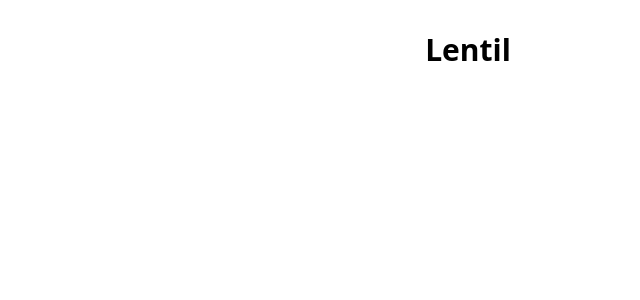
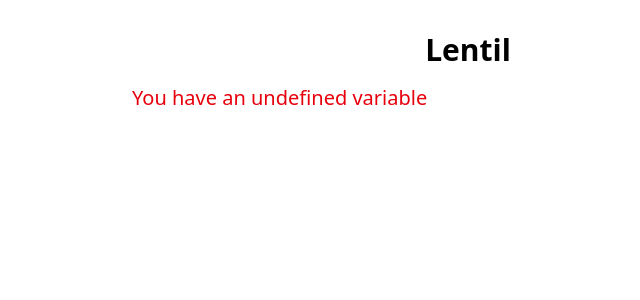
Before and after one commit to plamorg/lentil, a React (Vite) app in the folder frontend/: page / in a window 1280 px wide. Shown: the top 300 px of the page, without its empty margins (172-812 px from the left). Built offline with nearby package versions, Linux system fonts and the light colour scheme.

Commit message:
feat: add `ErrorMessage` component

```diff
--- a/frontend/src/App.tsx
+++ b/frontend/src/App.tsx
@@ -1,10 +1,14 @@
 import Header from "./Header.tsx"
+import ErrorMessage from "./ErrorMessage.tsx"
 
 export default function App() {
+  const errMsg = "You have an undefined variable";
+
   return (
     <>
-      <div className="h-screen w-full max-w-2xl m-auto mt-8">
+      <div className="h-screen w-full max-w-2xl m-auto mt-8 flex flex-col gap-4">
         <Header />
+        <ErrorMessage errMsg={errMsg} />
       </div>
     </>
   )
--- /dev/null
+++ b/frontend/src/ErrorMessage.tsx
@@ -0,0 +1,9 @@
+export default function ErrorMessage({ errMsg }: { errMsg: string }) {
+  return (
+    <>
+      <div className="text-red-600 text-xl font-medium">
+        {errMsg}
+      </div>
+    </>
+  )
+}
```
